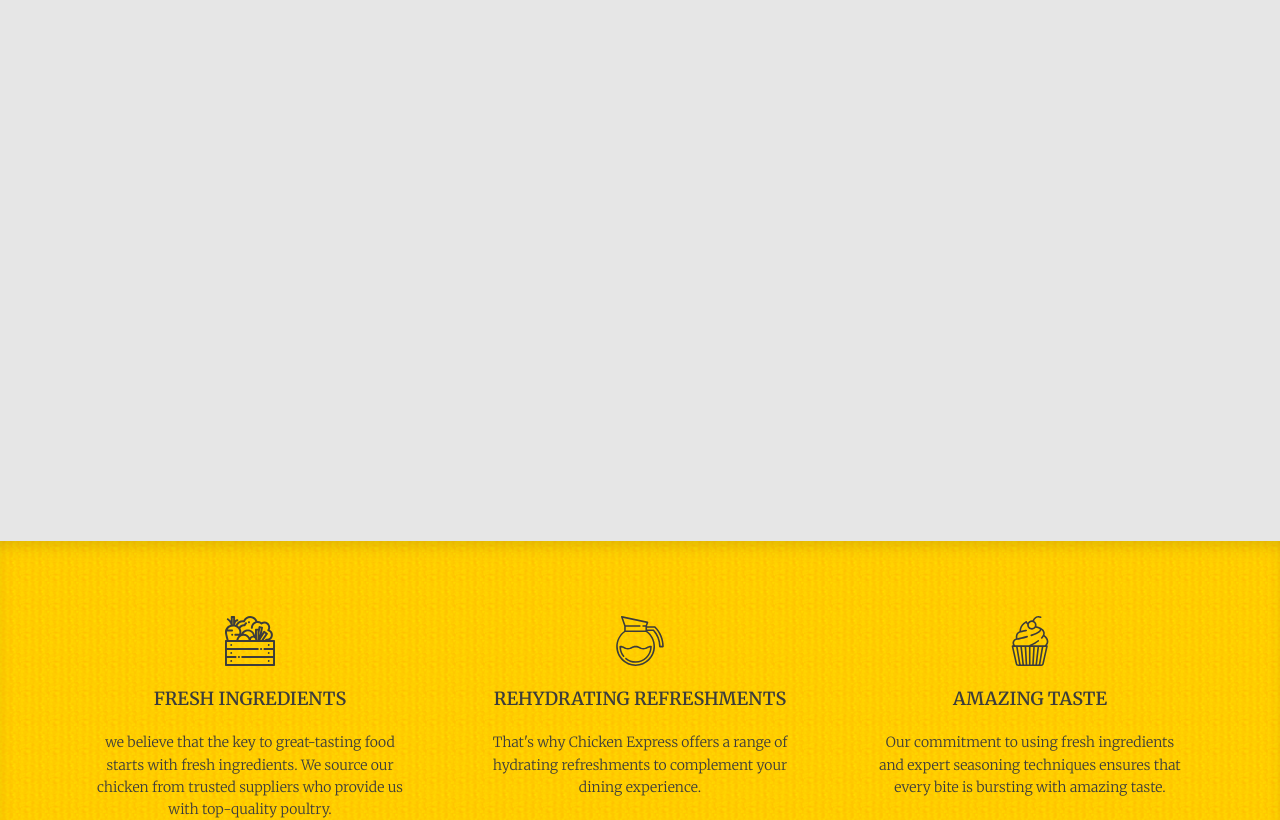
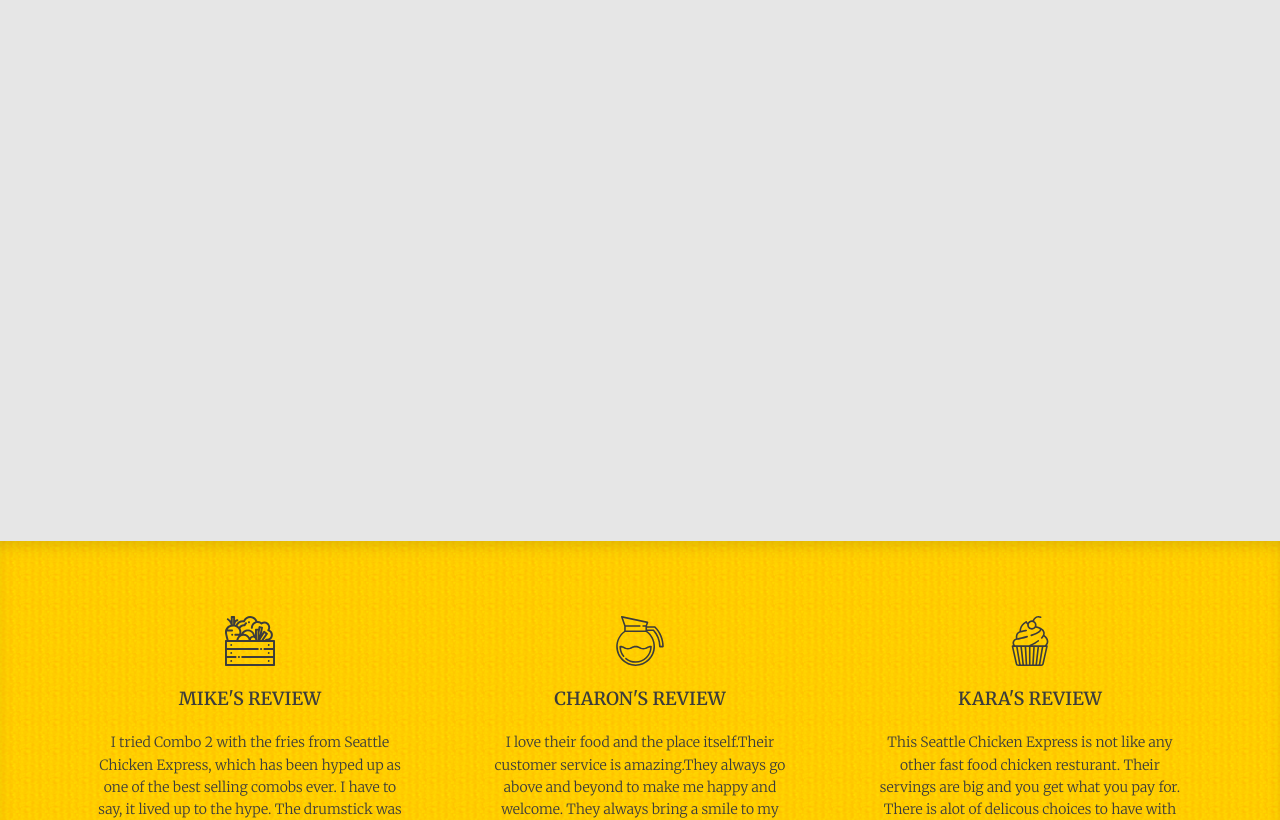
Before and after one commit to xsabilax/Seattle-Chicken-Express, a website: page index.html in a window 1280 px wide. Shown: the part 139-959 px from the top of the page. Drawn offline with nearby package versions, Linux system fonts and the light colour scheme.

Commit message:
Update index.html

```diff
--- a/index.html
+++ b/index.html
@@ -100,18 +100,18 @@
             <div class="yellow-content">
                 <div class="icon">
                     <img class="scroll-reveal" data-origin="top" data-distance="20%" src="assets/icon-vege.svg" />
-                    <h3 class="scroll-reveal" data-origin="top" data-distance="20%">Fresh Ingredients</h3>
-                    <p class="scroll-reveal" data-distance="0" data-duration="500">we believe that the key to great-tasting food starts with fresh ingredients. We source our chicken from trusted suppliers who provide us with top-quality poultry.</p>
+                    <h3 class="scroll-reveal" data-origin="top" data-distance="20%">Mike's Review</h3>
+                    <p class="scroll-reveal" data-distance="0" data-duration="500">I tried Combo 2 with the fries from Seattle Chicken Express, which has been hyped up as one of the best selling comobs ever. I have to say, it lived up to the hype. The drumstick was juicy, crispy, and flavorful. The fries had a crunchy exterior and a light fluffy interior.It was a stisfying and delicious meal that I would order again. </p>
                 </div>
                 <div class="icon">
                     <img class="scroll-reveal" data-origin="top" data-distance="20%" src="assets/icon-coffee.svg" />
-                    <h3 class="scroll-reveal" data-origin="top" data-distance="20%">Rehydrating Refreshments</h3>
-                    <p class="scroll-reveal" data-distance="0" data-duration="700"> That's why Chicken Express offers a range of hydrating refreshments to complement your dining experience.</p>
+                    <h3 class="scroll-reveal" data-origin="top" data-distance="20%">Charon's Review</h3>
+                    <p class="scroll-reveal" data-distance="0" data-duration="700"> I love their food and the place itself.Their customer service is amazing.They always go above and beyond to make me happy and welcome. They always bring a smile to my face.</p>
                 </div>
                 <div class="icon">
                     <img class="scroll-reveal" data-origin="top" data-distance="20%" src="assets/icon-sweet.svg" />
-                    <h3 class="scroll-reveal" data-origin="top" data-distance="20%">Amazing Taste</h3>
-                    <p class="scroll-reveal" data-distance="0" data-duration="900">Our commitment to using fresh ingredients and expert seasoning techniques ensures that every bite is bursting with amazing taste. </p>
+                    <h3 class="scroll-reveal" data-origin="top" data-distance="20%">Kara's Review</h3>
+                    <p class="scroll-reveal" data-distance="0" data-duration="900">This Seattle Chicken Express is not like any other fast food chicken resturant. Their servings are big and you get what you pay for. There is alot of delicous choices to have with your chicekn and the price is just amazing! </p>
                 </div>
             </div>
             <!--.yellow-content-->
```
